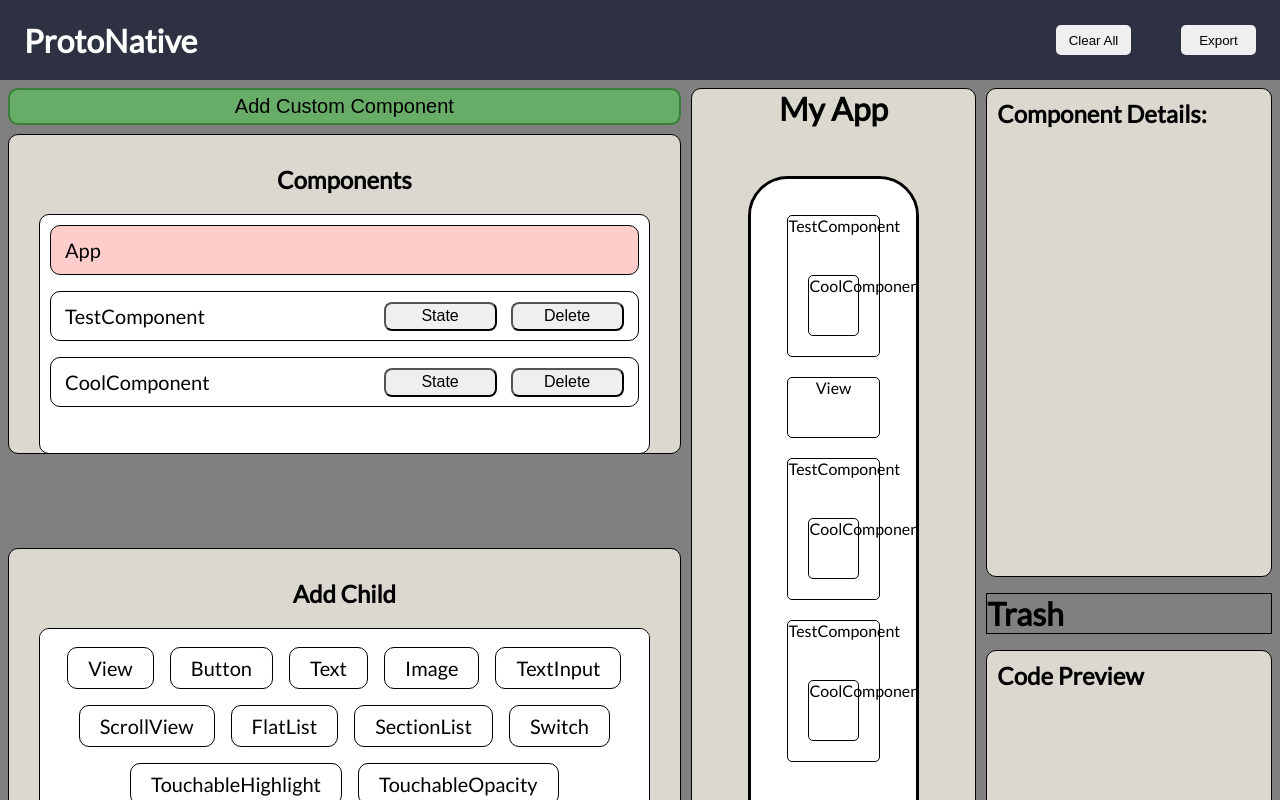
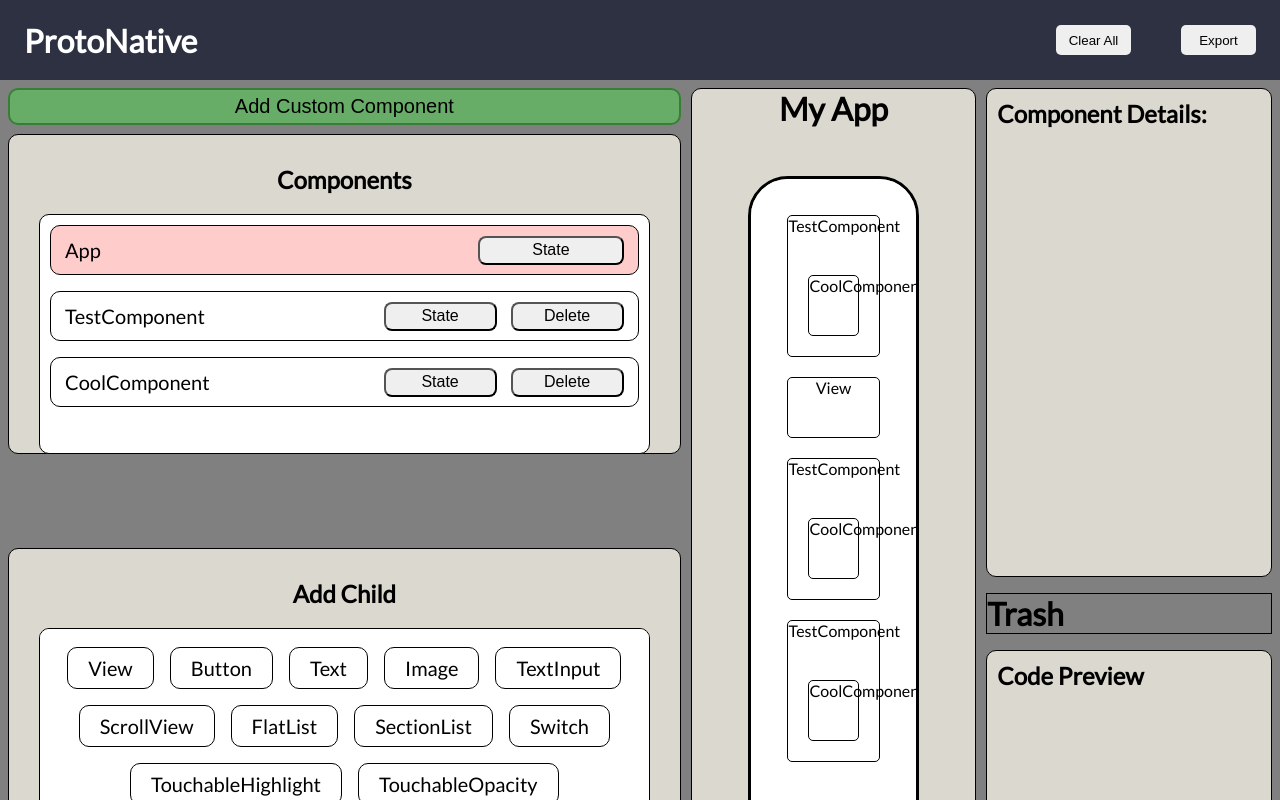
Before and after one commit to oslabs-beta/ProtoNative, a React app: page / in a window 1280 px wide. Shown: the top 800 px of the page. Built offline with nearby package versions, Linux system fonts and the light colour scheme.

Commit message:
Add verbose typing to everything
Co-authored-by: mkymn10 <mkymn10@g.ucla.edu>

```diff
--- a/src/App.tsx
+++ b/src/App.tsx
@@ -19,19 +19,19 @@ import { HTML5Backend } from 'react-dnd-html5-backend';
 const App = () => {
   const [originals, setOriginals] = React.useState<Originals>({
     App: { type: 'App', children: ['TestComponent0', 'View0', 'TestComponent1', 'TestComponent2'], state: [] } as AppInterface,
-    View: { type: 'View', children: [], index: 2 } as OrigNativeEl,
-    Button: { type: 'Button', children: [], index: 3 } as OrigNativeEl,
-    Text: { type: 'Text', children: [], index: 1 } as OrigNativeEl,
-    Image: { type: 'Image', children: [], index: 0 } as OrigNativeEl,
-    TextInput: { type: 'TextInput', children: [], index: 0 } as OrigNativeEl,
-    ScrollView: { type: 'ScrollView', children: [], index: 0 } as OrigNativeEl,
-    FlatList: { type: 'FlatList', children: [], index: 0 } as OrigNativeEl,
-    SectionList: { type: 'SectionList', children: [], index: 0 } as OrigNativeEl,
-    Switch: { type: 'Switch', children: [], index: 0 } as OrigNativeEl,
-    TouchableHighlight: { type: 'TouchableHighlight', children: [], index: 0 } as OrigNativeEl,
-    TouchableOpacity: { type: 'TouchableOpacity', children: [], index: 0 } as OrigNativeEl,
-    StatusBar: { type: 'StatusBar', children: [], index: 0 } as OrigNativeEl,
-    ActivityIndicator: { type: 'ActivityIndicator', children: [], index: 0 } as OrigNativeEl,
+    View: { type: 'View', index: 2 } as OrigNativeEl,
+    Button: { type: 'Button', index: 3 } as OrigNativeEl,
+    Text: { type: 'Text', index: 1 } as OrigNativeEl,
+    Image: { type: 'Image', index: 0 } as OrigNativeEl,
+    TextInput: { type: 'TextInput', index: 0 } as OrigNativeEl,
+    ScrollView: { type: 'ScrollView', index: 0 } as OrigNativeEl,
+    FlatList: { type: 'FlatList', index: 0 } as OrigNativeEl,
+    SectionList: { type: 'SectionList', index: 0 } as OrigNativeEl,
+    Switch: { type: 'Switch', index: 0 } as OrigNativeEl,
+    TouchableHighlight: { type: 'TouchableHighlight', index: 0 } as OrigNativeEl,
+    TouchableOpacity: { type: 'TouchableOpacity', index: 0 } as OrigNativeEl,
+    StatusBar: { type: 'StatusBar', index: 0 } as OrigNativeEl,
+    ActivityIndicator: { type: 'ActivityIndicator', index: 0 } as OrigNativeEl,
     TestComponent: {
       name: 'TestComponent',
       type: 'custom',
@@ -91,48 +91,24 @@ const App = () => {
       type: 'custom',
       parent: { origin: 'original', key: 'App' },
       pointer: 'TestComponent',
-      children: function () {
-        return originals[this.pointer].children;
-      },
-      state: function () {
-        return originals[this.pointer].state;
-      }
     } as CopyCustomComp,
     TestComponent1: {
       name: 'TestComponent1',
       type: 'custom',
       parent: { origin: 'original', key: 'App' },
       pointer: 'TestComponent',
-      children: function () {
-        return originals[this.pointer].children;
-      },
-      state: function () {
-        return originals[this.pointer].state;
-      }
     } as CopyCustomComp,
     TestComponent2: {
       name: 'TestComponent2',
       type: 'custom',
       parent: { origin: 'original', key: 'App' },
       pointer: 'TestComponent',
-      children: function () {
-        return originals[this.pointer].children;
-      },
-      state: function () {
-        return originals[this.pointer].state;
-      }
     } as CopyCustomComp,
     CoolComponent0: {
       name: 'CoolComponent0',
       type: 'custom',
       parent: { origin: 'original', key: 'TestComponent' },
       pointer: 'CoolComponent',
-      children: function () {
-        return originals[this.pointer].children;
-      },
-      state: function () {
-        return originals[this.pointer].state;
-      }
     } as CopyCustomComp,
   });
   const [currentComponent, setCurrentComponent] = React.useState('App');
--- a/src/components/left/AddChild.tsx
+++ b/src/components/left/AddChild.tsx
@@ -13,7 +13,7 @@ const AddChild = (): JSX.Element => {
   useEffect(() => {
     const children: JSX.Element[] = [];
     for (const name in originals) {
-      const element: any = originals[name as keyof typeof originals];
+      const element: any = originals[name];
       if (element.type !== 'App') {
         children.push(
           <AddableChild name={name} key={name} />
--- a/src/components/left/ComponentListItem.tsx
+++ b/src/components/left/ComponentListItem.tsx
@@ -28,21 +28,20 @@ const ComponentListItem = (props: ComponentListItemProps): JSX.Element => {
 	}
 
 	useEffect(() => {
-		if (comp.type === 'App') {
-				setComponentItem(
+		comp.type === 'App'
+			? setComponentItem(
 					<div className={currentComponent === comp.type ? 'highlightedComponentListItem' : 'componentListItem'}  onClick={() => setCurrentComponent(comp.type)}>
 						<span> {comp.type} </span>
+						<button onClick={(e) => handleStateClick(e)}>State</button>
 					</div>
 				)
-		} else {
-			setComponentItem(
+			: setComponentItem(
 				<div className={currentComponent === comp.name ? 'highlightedComponentListItem' : 'componentListItem'}  onClick={() => setCurrentComponent(comp.name)}>
 					<span> {comp.name} </span>
 					<button onClick={(e) => handleStateClick(e)}>State</button>
-						<button onClick={(e) => handleDeleteClick(e)}>Delete</button>
+					<button onClick={(e) => handleDeleteClick(e)}>Delete</button>
 				</div>
 			)
-		}
 	}, [currentComponent, originals, copies]);
 
 	const trashCan = (compToDelete: CopyNativeEl | CopyCustomComp, copyCopies: Copies, copyOriginals: Originals) => {
@@ -52,17 +51,19 @@ const ComponentListItem = (props: ComponentListItemProps): JSX.Element => {
 			const compToDeleteParent = compToDelete.parent;
 			// delete child from parent's children array
 			if (compToDeleteParent.origin === 'original') {
-				const parentChildren: string[] = copyOriginals[compToDeleteParent.key].children;
+				const origParent = copyOriginals[compToDeleteParent.key] as OrigCustomComp;
+				const parentChildren: string[] = origParent.children;
 				const parentChildIdx = parentChildren.indexOf(compToDelete.name);
 				parentChildren.splice(parentChildIdx, 1);
 			} else if (compToDeleteParent.origin === 'copies'){
-				const parentChildToDelete: CopyNativeEl | CopyCustomComp = copyCopies[compToDeleteParent.key];
-				const parentChildren: string[] = isCopyCustomComp(parentChildToDelete) ? copyOriginals[parentChildToDelete.pointer].children : parentChildToDelete.children;
+				const parentChildToDelete = copyCopies[compToDeleteParent.key];
+				const originalElement = copyOriginals[parentChildToDelete.pointer] as OrigCustomComp;
+				const parentChildren: string[] = isCopyCustomComp(parentChildToDelete) ? originalElement.children : parentChildToDelete.children;
 				const parentChildIdx = parentChildren.indexOf(compToDelete.name);
 				parentChildren.splice(parentChildIdx, 1);
 			}
-
-			const compToDeleteChildren = isCopyCustomComp(compToDelete) ? copyOriginals[compToDelete.pointer].children : compToDelete.children;
+			const originalElement = copyOriginals[compToDelete.pointer] as OrigCustomComp;
+			const compToDeleteChildren = isCopyCustomComp(compToDelete) ? originalElement.children : compToDelete.children;
 
 			if (compToDeleteChildren.length === 0) {
 				delete copyCopies[compToDelete.name];
@@ -70,9 +71,9 @@ const ComponentListItem = (props: ComponentListItemProps): JSX.Element => {
 			}
 
 			for (const child of compToDeleteChildren) {
-				console.log('CHILD', child);
 				if (isCopyCustomComp(copyCopies[child])) {
-					const allCopiesInOriginals = copyOriginals[copyCopies[child].pointer].copies;
+					const originalElement = copyOriginals[copyCopies[child].pointer] as OrigCustomComp;
+					const allCopiesInOriginals = originalElement.copies;
 					allCopiesInOriginals.splice(allCopiesInOriginals.indexOf(copyCopies[child].name), 1);
 				}
 				if (copyCopies[child]) {
@@ -92,23 +93,21 @@ const ComponentListItem = (props: ComponentListItemProps): JSX.Element => {
 		event.cancelBubble = true;
 		if (event.stopPropagation) event.stopPropagation();
 
-		console.log('ORIGINALS b4', originals);
-		console.log('COPIES b4', copies);
-
 		let [newCopies, newOriginals] = [_.cloneDeep(copies), _.cloneDeep(originals)];
-
-		originals[comp.name].copies.forEach((copyName: string) => {
+		const OriginalCustomComponent = comp as OrigCustomComp;
+		const originalElement = originals[OriginalCustomComponent.name] as OrigCustomComp;
+		originalElement.copies.forEach((copyName: string) => {
 			trashCan(newCopies[copyName], newCopies, newOriginals)
 		});
 		// delete the custom component from originals
-		delete newOriginals[comp.name];
+		delete newOriginals[OriginalCustomComponent.name];
 
 		// set copies and originals to the new copies and originals
 		setCopies(newCopies);
 		setOriginals(newOriginals);
 
 		// if the deleted component is the current component, set current component to null
-		if (currentComponent === comp.name) setCurrentComponent('App');
+		if (currentComponent === OriginalCustomComponent.name) setCurrentComponent('App');
 	}
 
 	// TODO: Add a modal for the user to input state
--- a/src/components/middle/AppCanvas.tsx
+++ b/src/components/middle/AppCanvas.tsx
@@ -3,10 +3,12 @@ import AppContext from '../../context/AppContext';
 import ElementBlock from '../right/ElementBlock';
 import { useDrop } from 'react-dnd';
 import { ItemTypes } from '../left/AddableChild';
+import { AppInterface, Originals, OrigNativeEl, OrigCustomComp, CopyCustomComp, CopyNativeEl, Copies } from '../../parser/interfaces';
 
 const AppCanvas = (): JSX.Element => {
 
-  const {setCopies, setOriginals, originals, originals: {App}, copies} = useContext(AppContext);
+  const {setCopies, setOriginals, originals, copies} = useContext(AppContext);
+  const App = originals.App as AppInterface;
   const [appComponents, setAppComponents] = useState([]);
 
   useEffect(() => {
@@ -45,8 +47,8 @@ const AppCanvas = (): JSX.Element => {
       if (didDrop) {
         return;
       }
-      const originalElement: any = originals[item.name as keyof typeof originals];
-      let newElement: any = {};
+      const originalElement = originals[item.name] as (OrigNativeEl | OrigCustomComp);
+      let newElement = {} as (CopyCustomComp | CopyNativeEl);
       // if originalElement is a custom element use custom element template
       if (originalElement.type === 'custom'){
         newElement = {
@@ -54,29 +56,24 @@ const AppCanvas = (): JSX.Element => {
           type: originalElement.type,
           parent: {origin: 'original', key: 'App'},
           pointer: item.name,
-          children: function() {
-            return originals[this.pointer].children;
-          },
-          state: function() {
-            return originals[this.pointer].state;
-          }
-
         }
 
         // increment index of originalElement, add newElement to copies, add newElement to App's children
-        setOriginals((previous: typeof originals): typeof originals => {
+        setOriginals((previous: Originals): Originals => {
+          const prevApp = previous['App'] as AppInterface;
           const newApp = {
-            ...previous['App'],
-            children: [...previous['App'].children, newElement.name], // TODO: Put child element in correct location
+            ...prevApp,
+            children: [...prevApp.children, newElement.name], // TODO: Put child element in correct location
           };
-          const newOriginal = {
-            ...previous[item.name],
-            index: previous[item.name].index + 1,
-            copies: [...previous[item.name].copies, newElement.name],
+          const prevOriginalElement = previous[item.name] as OrigCustomComp;
+          const newOriginalElement = {
+            ...prevOriginalElement,
+            index: prevOriginalElement.index + 1,
+            copies: [...prevOriginalElement.copies, newElement.name],
           };
           return {
             ...previous,
-            [item.name]: newOriginal,
+            [item.name]: newOriginalElement,
             App: newApp,
           };
         });
@@ -94,25 +91,27 @@ const AppCanvas = (): JSX.Element => {
           children: [],
         }
         // increment index of originalElement, add newElement to copies, add newElement to App's children
-        setOriginals((previous: typeof originals): typeof originals => {
+        setOriginals((previous: Originals): Originals => {
+          const prevApp = previous['App'] as AppInterface;
           const newApp = {
-            ...previous['App'],
-            children: [...previous['App'].children, newElement.name], // TODO: Put child element in correct location
+            ...prevApp,
+            children: [...prevApp.children, newElement.name], // TODO: Put child element in correct location
           };
-          const newOriginal = {
-            ...previous[item.name],
-            index: previous[item.name].index + 1,
+          const prevOriginalElement = previous[item.name] as (OrigNativeEl | OrigCustomComp);
+          const newOriginalElement = {
+            ...prevOriginalElement,
+            index: prevOriginalElement.index + 1,
           };
           return {
             ...previous,
-            [item.name]: newOriginal,
+            [item.name]: newOriginalElement,
             App: newApp,
           };
         });
       }
 
       // add to copies
-      setCopies((previous: typeof copies): typeof copies => {
+      setCopies((previous: Copies): Copies => {
         return {
           ...previous,
           [newElement.name]: newElement,
--- a/src/styles/main.scss
+++ b/src/styles/main.scss
@@ -12,6 +12,7 @@ body {
   display: flex;
   flex-direction: column;
   font-family: $main-font;
+  overflow-y: hidden;
 }
 
 
```
Also changed, not shown: src/components/left/AddComponent.tsx (+2 -5 lines), src/components/right/ComponentDetails.tsx (+11 -9 lines), src/components/right/ElementBlock.tsx (+5 -3 lines), src/parser/interfaces.ts (+1 -9 lines), src/parser/parser.ts (+20 -42 lines).
